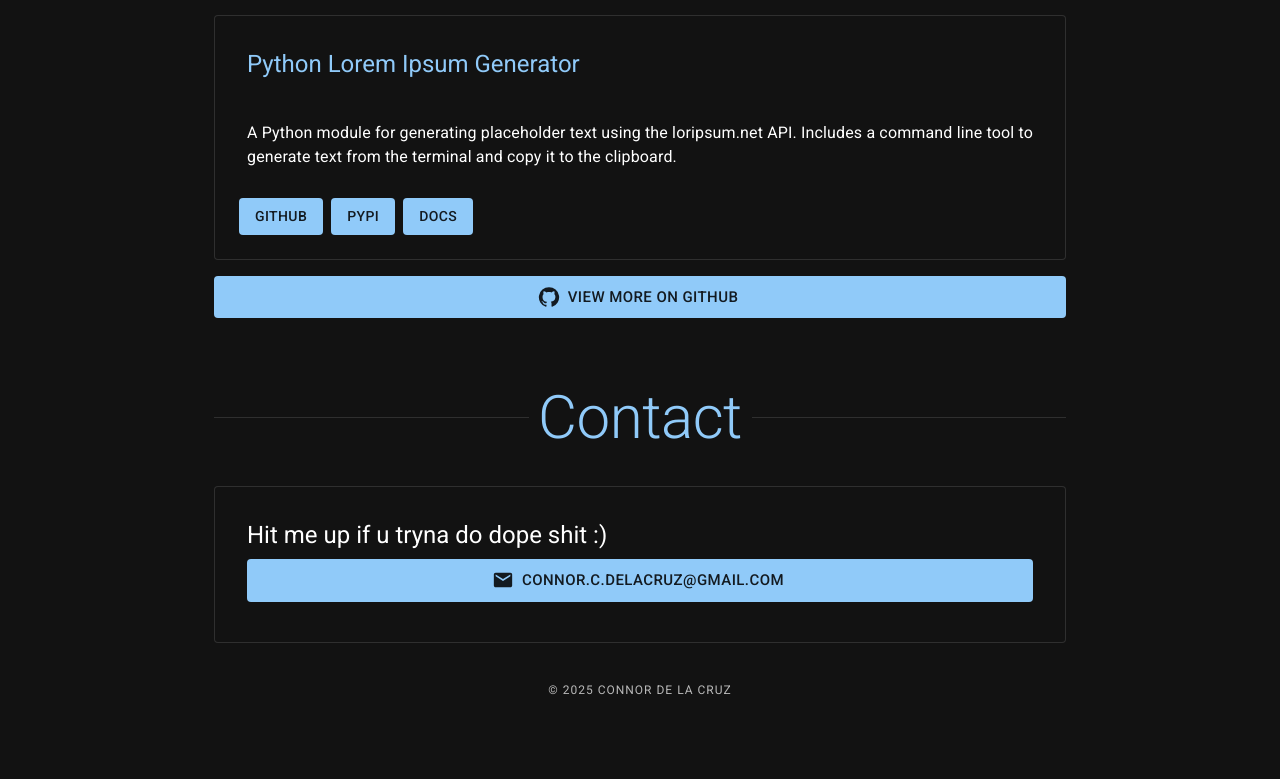
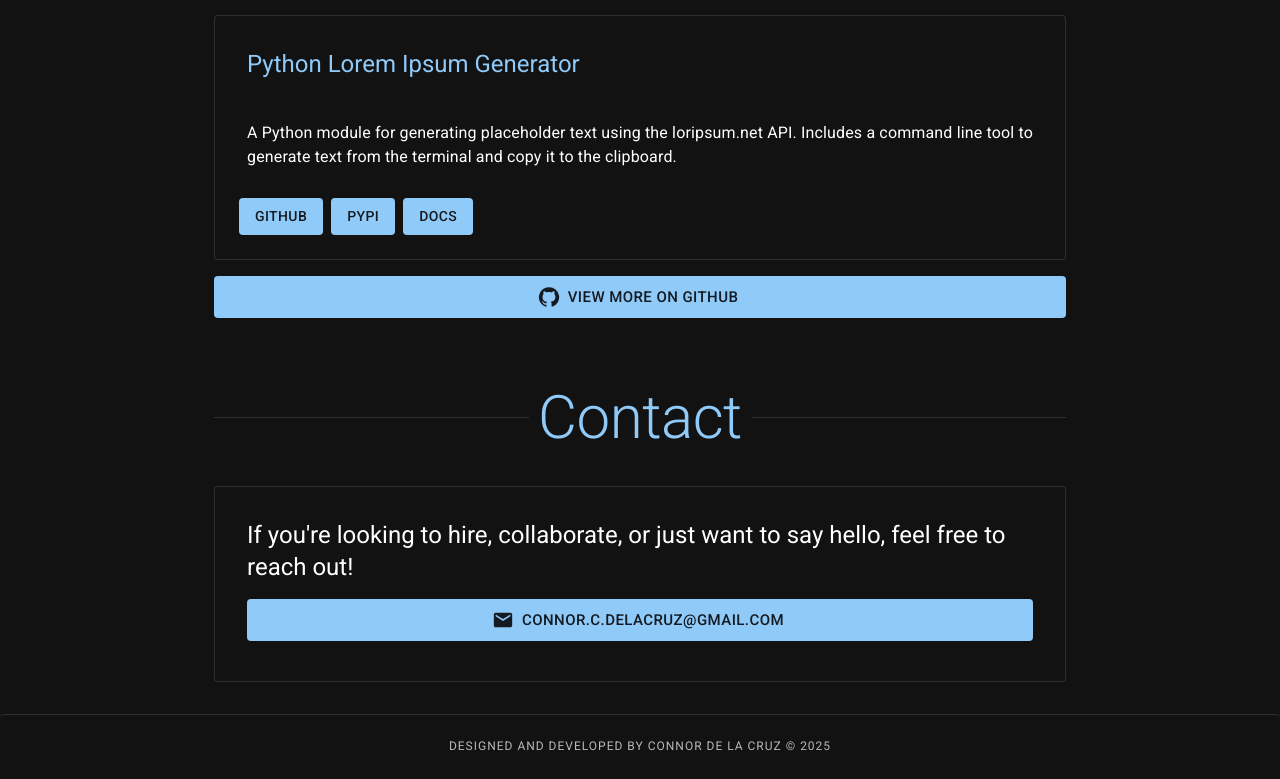
Before and after one commit to connordelacruz/connordelacruz.github.io, a React (Vite) app: page / in a window 1280 px wide. Shown: the part 6750-7529 px from the top of the page. Before the commit the page ends 7477 px from the top, so only its background shows below. Built offline with nearby package versions, Linux system fonts and the light colour scheme.

Commit message:
contact section copy and footer tweaks, I think we have an MVP!!!

```diff
--- a/src/App.jsx
+++ b/src/App.jsx
@@ -1,4 +1,15 @@
-import { Box, Button, Card, CardContent, Container, CssBaseline, Stack, ThemeProvider, Typography } from '@mui/material'
+import {
+  Box,
+  Button,
+  Card,
+  CardContent,
+  Container,
+  CssBaseline,
+  Paper,
+  Stack,
+  ThemeProvider,
+  Typography
+} from '@mui/material'
 import Grid from '@mui/material/Grid2'
 import { Description, Email, GitHub, Instagram, LinkedIn } from '@mui/icons-material'
 import { theme } from './components/Theme.jsx'
@@ -442,9 +453,14 @@ function App() {
             <SectionHeader>Contact</SectionHeader>
             <Card>
               <CardContent>
-                <Typography variant="h5" component="p">
-                  {/*TODO contact copy*/}
-                  Hit me up if u tryna do dope shit :)
+                <Typography
+                  variant="h5"
+                  component="p"
+                  sx={{
+                    mb: 2,
+                  }}
+                >
+                  If you're looking to hire, collaborate, or just want to say hello, feel free to reach out!
                 </Typography>
                 <Button
                   variant="contained"
@@ -465,20 +481,26 @@ function App() {
 
       </Container>
 
-      <Box>
+      {/*Footer*/}
+      <Paper
+        sx={{
+          mt: 4,
+          py: 2,
+          borderWidth: '1px 0 0',
+        }}
+      >
         <Typography
           variant="overline"
           component="p"
           color="textSecondary"
           sx={{
             textAlign: 'center',
-            py: 2,
-            mt: 2,
           }}
+          gutterBottom={false}
         >
-          © {new Date().getFullYear()} Connor de la Cruz
+          Designed and Developed by Connor de la Cruz © {new Date().getFullYear()}
         </Typography>
-      </Box>
+      </Paper>
     </ThemeProvider>
   )
 }
```
